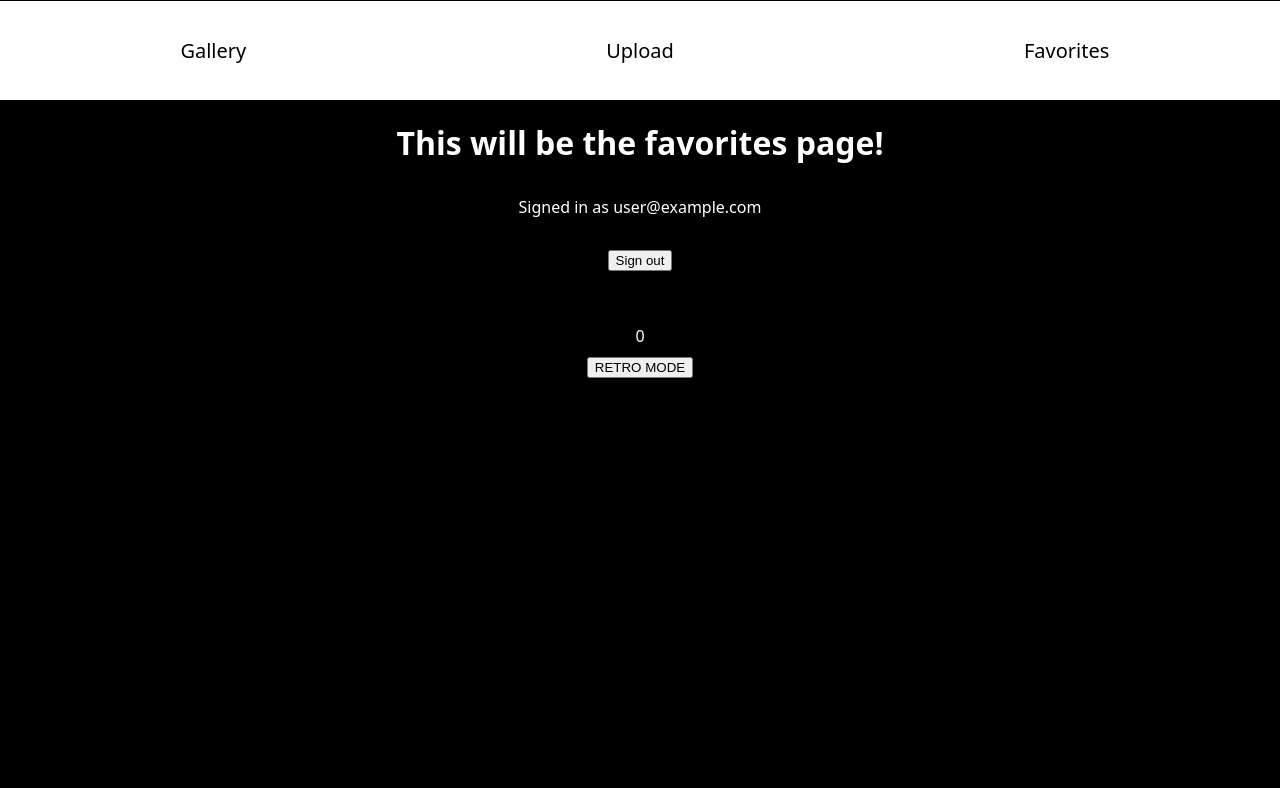
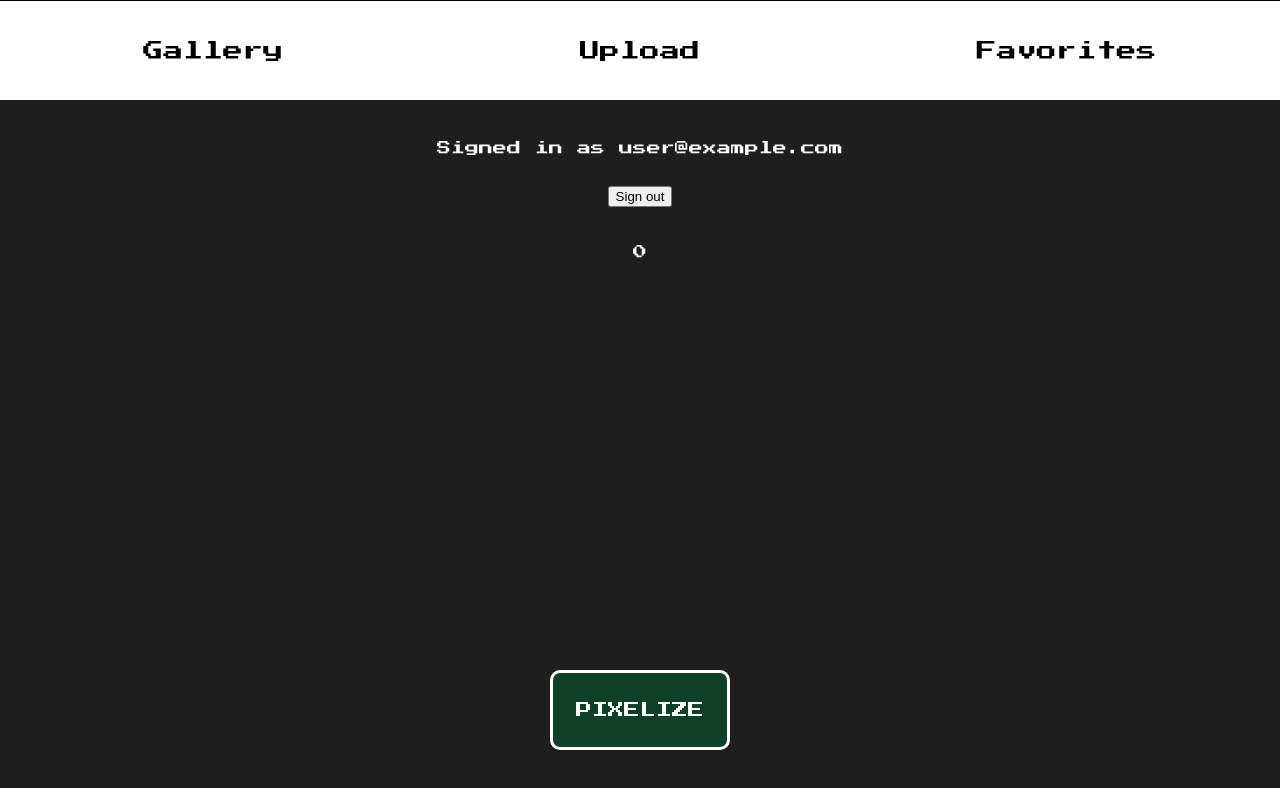
Before and after one commit to ak-coding-ber/capstone-andreask-retrogram, a Next.js app: page /favorites in a window 1280 px wide. Shown: the top 788 px of the page. Built offline with nearby package versions, Linux system fonts and the light colour scheme; no server answers; the database is empty; sample sign-in values are in the browser's storage.

Commit message:
styling retrobutton & setting general font

```diff
--- /dev/null
+++ b/components/Buttons/RetroButton/RetroButton.js
@@ -0,0 +1,36 @@
+import styled from "styled-components";
+import { Press_Start_2P } from "@next/font/google";
+
+const pressStart2P = Press_Start_2P({
+  weight: "400",
+  subsets: ["latin"],
+});
+
+const StyledRetroButton = styled.button`
+  width: 180px;
+  height: 80px;
+  font-size: 16px;
+  border-radius: 10px;
+  cursor: pointer;
+  // background-color: var(--primary-color);
+  background-color: var(--secondary-color);
+  border: 0;
+  color: white;
+  border: white solid 3px;
+  position: fixed;
+  bottom: 50px;
+  left: 50%;
+  transform: translateX(-50%);
+  z-index: 1000;
+`;
+
+export default function RetroButton({ onRetroClick, retroMode }) {
+  return (
+    <StyledRetroButton
+      className={pressStart2P.className}
+      onClick={onRetroClick}
+    >
+      {retroMode ? "NORMAL MODE" : "PIXELIZE"}
+    </StyledRetroButton>
+  );
+}
--- a/components/LoginLogoutButton/LoginLogoutButton.js
+++ b/components/LoginLogoutButton/LoginLogoutButton.js
@@ -1,12 +1,14 @@
 import { useSession, signIn, signOut } from "next-auth/react";
+import styled from "styled-components";
 
 export default function LoginLogoutButton() {
   const { data: session } = useSession();
   if (session) {
     return (
       <>
-        Signed in as {session.user.email} <br />
-        <br />
+        <p style={{ paddingTop: "20px", lineHeight: "2" }}>
+          Signed in as {session.user.email}
+        </p>
         <button onClick={() => signOut()}>Sign out</button>
       </>
     );
--- a/package.json
+++ b/package.json
@@ -11,6 +11,7 @@
   },
   "dependencies": {
     "@auth/mongodb-adapter": "^3.6.0",
+    "@next/font": "^14.2.15",
     "cloudinary": "^2.5.0",
     "eslint": "8.44.0",
     "eslint-config-next": "13.4.8",
--- a/pages/_app.js
+++ b/pages/_app.js
@@ -4,6 +4,18 @@ import { SWRConfig } from "swr";
 import { FavoritesProvider } from "@/context/FavoritesContext";
 import { useRouter } from "next/router";
 import { useState, useEffect } from "react";
+import { Press_Start_2P, Orbitron } from "next/font/google";
+
+const pressStart2P = Press_Start_2P({
+  weight: "400",
+  subsets: ["latin"],
+});
+
+// alternative font
+// const orbitron = Orbitron({
+//   weight: "400",
+//   subsets: ["latin"],
+// });
 
 export default function App({
   Component,
@@ -46,12 +58,14 @@ export default function App({
         <SessionProvider session={session}>
           <GlobalStyle />
           <FavoritesProvider>
+            <div className={pressStart2P.className} id="root">
               <Component
                 {...pageProps}
                 onImageClick={handleImageClick}
                 onRetroClick={handleRetroClick}
                 retroMode={retroMode}
               />
+            </div>
           </FavoritesProvider>
         </SessionProvider>
       </SWRConfig>
--- a/pages/favorites/index.js
+++ b/pages/favorites/index.js
@@ -1,6 +1,7 @@
 import FotoList from "@/components/FotoList/FotoList";
 import Layout from "@/components/Layout/Layout";
 import LoginLogoutButton from "@/components/LoginLogoutButton/LoginLogoutButton";
+import RetroButton from "@/components/Buttons/RetroButton/RetroButton";
 import { useSession } from "next-auth/react";
 import { useFavorites } from "@/context/FavoritesContext";
 import { useRouter } from "next/router";
@@ -58,7 +59,6 @@ export default function FavoritesPage({
   return (
     <>
       <Layout>
-        <h1>This will be the favorites page!</h1>
         <LoginLogoutButton />
         <br />
         <br />
@@ -72,9 +72,7 @@ export default function FavoritesPage({
           />
         )}
 
-        <button onClick={onRetroClick}>
-          {retroMode ? "NORMAL MODE" : "RETRO MODE"}
-        </button>
+        <RetroButton onRetroClick={onRetroClick} retroMode={retroMode} />
       </Layout>
     </>
   );
--- a/pages/gallery/index.js
+++ b/pages/gallery/index.js
@@ -6,6 +6,7 @@ import useSWR from "swr";
 import { useFavorites } from "@/context/FavoritesContext";
 import { useRouter } from "next/router";
 import { useEffect } from "react";
+import RetroButton from "@/components/Buttons/RetroButton/RetroButton";
 
 export default function GalleryPage({ onRetroClick, retroMode }) {
   const { data, isLoading, mutate } = useSWR("/api/fotos", {
@@ -67,7 +68,6 @@ export default function GalleryPage({ onRetroClick, retroMode }) {
   return (
     <>
       <Layout>
-        <h1>This will be the gallery page!</h1>
         <LoginLogoutButton />
         <br />
         <br />
@@ -80,9 +80,7 @@ export default function GalleryPage({ onRetroClick, retroMode }) {
             onImageClick={handleImageClick}
           />
         )}
-        <button onClick={onRetroClick}>
-          {retroMode ? "NORMAL MODE" : "RETRO MODE"}
-        </button>
+        <RetroButton onRetroClick={onRetroClick} retroMode={retroMode} />
       </Layout>
     </>
   );
--- a/styles.js
+++ b/styles.js
@@ -4,8 +4,10 @@ export default createGlobalStyle`
   :root {
     --primary-color: #24DC58;
     --secondary-color: #0F4029;
-    --background-color: black;
+    --background-color: #1E1E1E;
     --text-color: white;
+    font-size: 14px;
+
   }
   *,
   *::before,
@@ -16,7 +18,7 @@ export default createGlobalStyle`
   body {
     width:100%;
     margin: 0;
-    font-family: system-ui;
+    font-family: inherit;
     background-color: var(--background-color);
     color: white;
   }
```
Also changed, not shown: pages/gallery/[id].js (+1 -6 lines), pages/upload/index.js (+0 -17 lines), 1 other file (tests, documents, lock files or other folders). Lines whose indentation alone changed are shown as unchanged.
